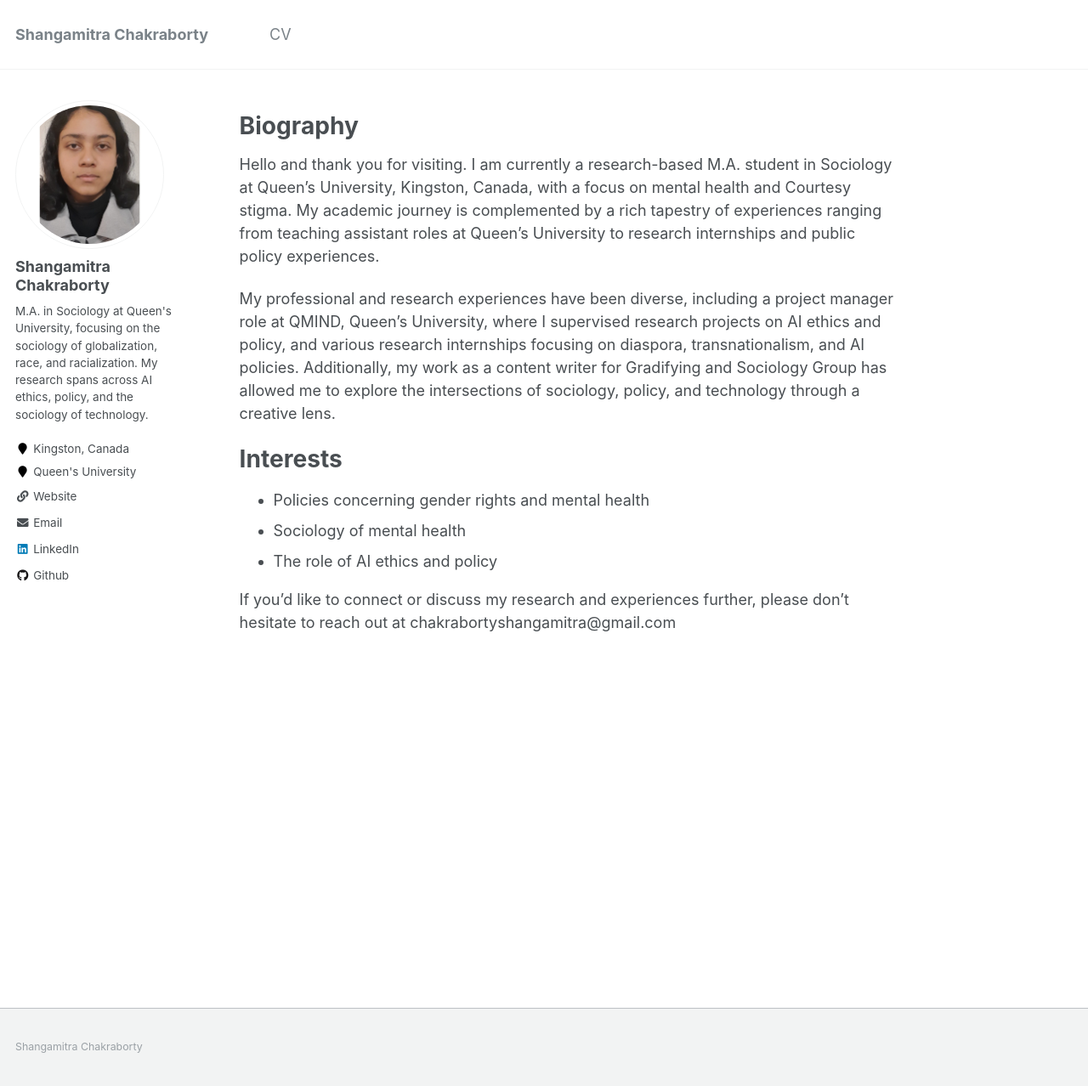
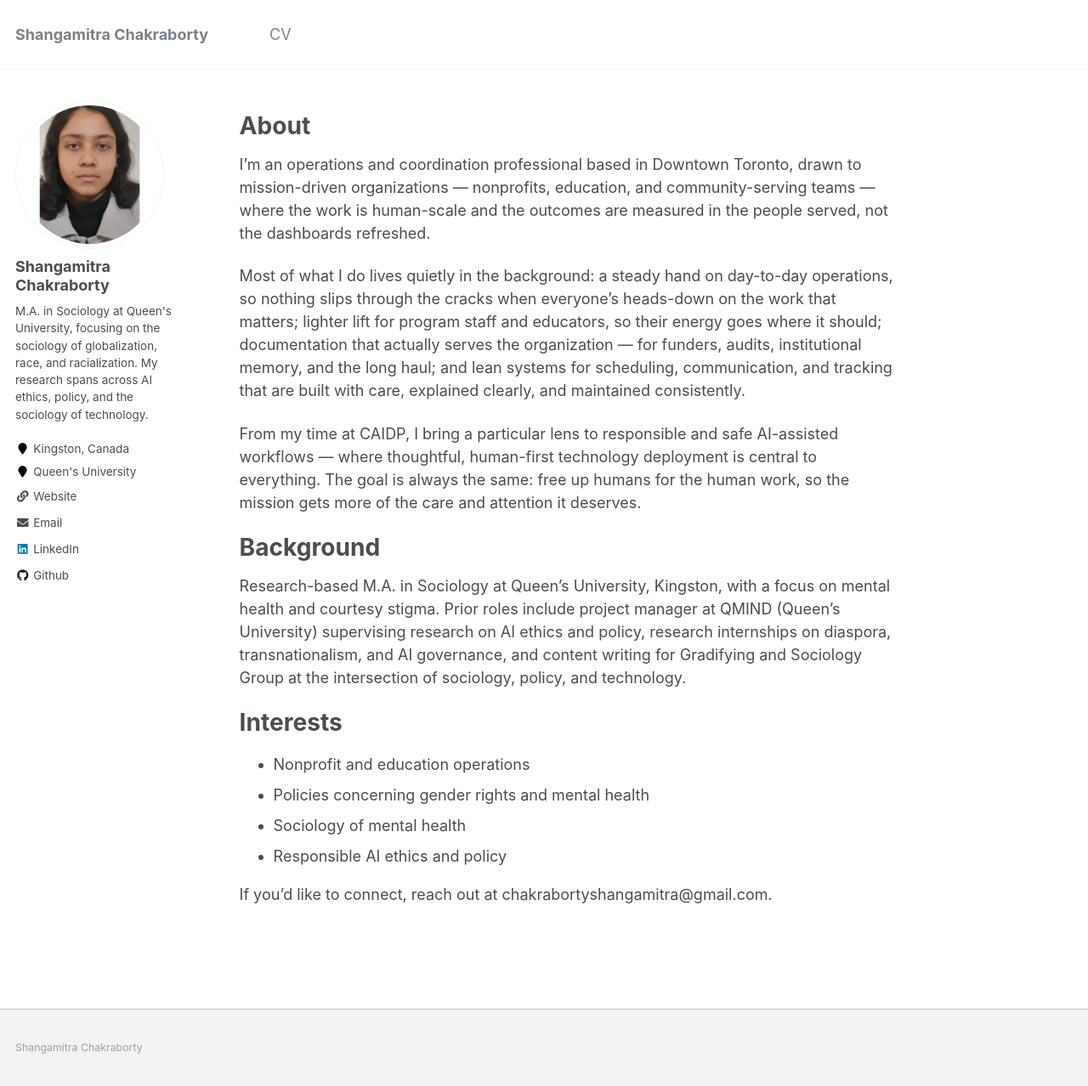
Before and after one commit to jhinuk-kg/jhinuk-kg.github.io, a Jekyll site: the page built from _pages/about.md, in a window 1280 px wide and 1278 px high. Shown: the whole window at 85% size. Built offline with Jekyll 4.4.1, drawn with Linux system fonts in a browser that asks for light colours.

Commit message:
Update About page

```diff
--- a/_pages/about.md
+++ b/_pages/about.md
@@ -8,16 +8,23 @@ redirect_from:
   - /about.html
 ---
 
-Biography
+About
 ======
-Hello and thank you for visiting. I am currently a research-based M.A. student in Sociology at Queen’s University, Kingston, Canada, with a focus on mental health and Courtesy stigma. My academic journey is complemented by a rich tapestry of experiences ranging from teaching assistant roles at Queen’s University to research internships and public policy experiences.
+I'm an operations and coordination professional based in Downtown Toronto, drawn to mission-driven organizations — nonprofits, education, and community-serving teams — where the work is human-scale and the outcomes are measured in the people served, not the dashboards refreshed.
 
-My professional and research experiences have been diverse, including a project manager role at QMIND, Queen's University, where I supervised research projects on AI ethics and policy, and various research internships focusing on diaspora, transnationalism, and AI policies. Additionally, my work as a content writer for Gradifying and Sociology Group has allowed me to explore the intersections of sociology, policy, and technology through a creative lens.
+Most of what I do lives quietly in the background: a steady hand on day-to-day operations, so nothing slips through the cracks when everyone's heads-down on the work that matters; lighter lift for program staff and educators, so their energy goes where it should; documentation that actually serves the organization — for funders, audits, institutional memory, and the long haul; and lean systems for scheduling, communication, and tracking that are built with care, explained clearly, and maintained consistently.
+
+From my time at CAIDP, I bring a particular lens to responsible and safe AI-assisted workflows — where thoughtful, human-first technology deployment is central to everything. The goal is always the same: free up humans for the human work, so the mission gets more of the care and attention it deserves.
+
+Background
+======
+Research-based M.A. in Sociology at Queen's University, Kingston, with a focus on mental health and courtesy stigma. Prior roles include project manager at QMIND (Queen's University) supervising research on AI ethics and policy, research internships on diaspora, transnationalism, and AI governance, and content writing for Gradifying and Sociology Group at the intersection of sociology, policy, and technology.
 
 Interests
 ======
+* Nonprofit and education operations
 * Policies concerning gender rights and mental health
 * Sociology of mental health
-* The role of AI ethics and policy
+* Responsible AI ethics and policy
 
-If you'd like to connect or discuss my research and experiences further, please don't hesitate to reach out at chakrabortyshangamitra@gmail.com
+If you'd like to connect, reach out at chakrabortyshangamitra@gmail.com.
```
